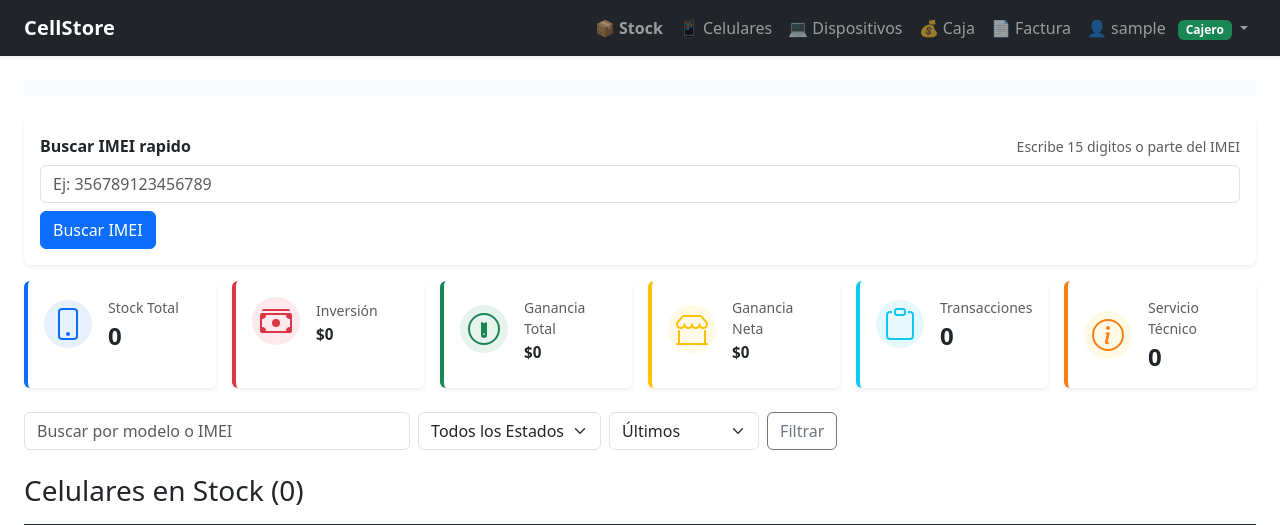
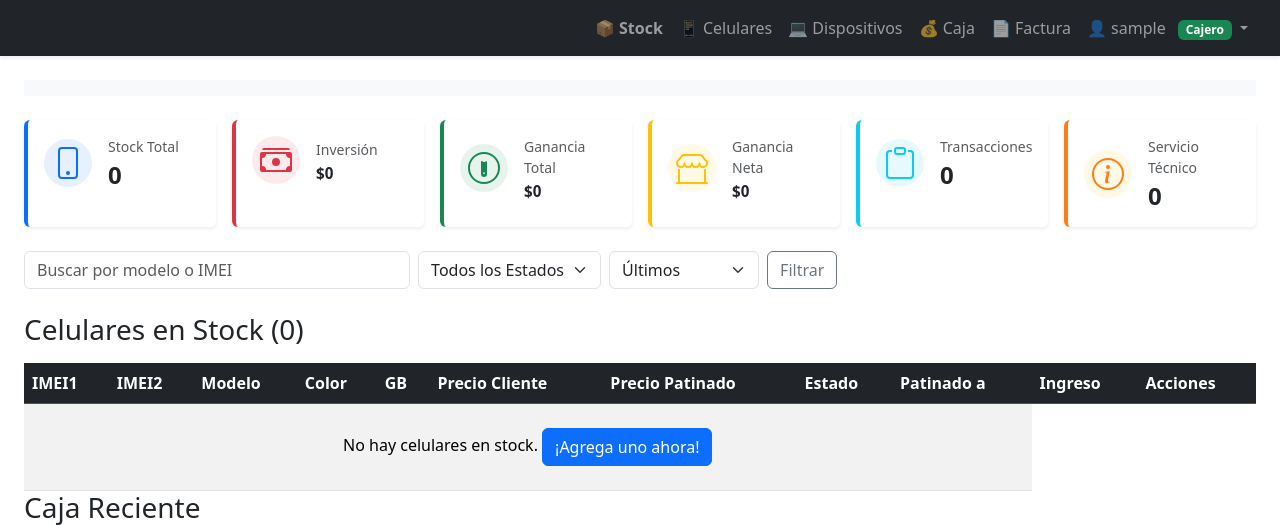
Before and after one commit to 0alexis/cellstore, a Flask app: page / in a window 1280 px wide. Shown: the top 525 px of the page. Run offline with Flask 3, Linux system fonts and the light colour scheme; the visitor is signed in with stand-in values (Sample User, id 1); data that the repository does not hold is empty; some libraries are stand-ins or nearby versions.

Commit message:
mejoras visualez

```diff
--- a/app_new/templates/base.html
+++ b/app_new/templates/base.html
@@ -115,7 +115,7 @@
         <div class="container-fluid px-4">
 
             {% if current_user.is_authenticated %}
-                <a class="navbar-brand" href="{{ url_for('index') }}">CellStore</a>
+                <a class="navbar-brand d-md-none" href="{{ url_for('index') }}">CellStore</a>
                 <button class="navbar-toggler" type="button" data-bs-toggle="collapse" data-bs-target="#navbarNav" aria-controls="navbarNav" aria-expanded="false" aria-label="Toggle navigation">
                     <span class="navbar-toggler-icon"></span>
                 </button>
--- a/app_new/templates/caja/index.html
+++ b/app_new/templates/caja/index.html
@@ -36,7 +36,7 @@
 
 </nav>
 
-<div class="card border-0 shadow-sm mb-3">
+<div class="card border-0 shadow-sm mb-3 d-md-none">
     <div class="card-body">
         <div class="d-flex align-items-center justify-content-between flex-wrap gap-2 mb-2">
             <h6 class="mb-0 fw-bold">Buscar IMEI rapido</h6>
```
